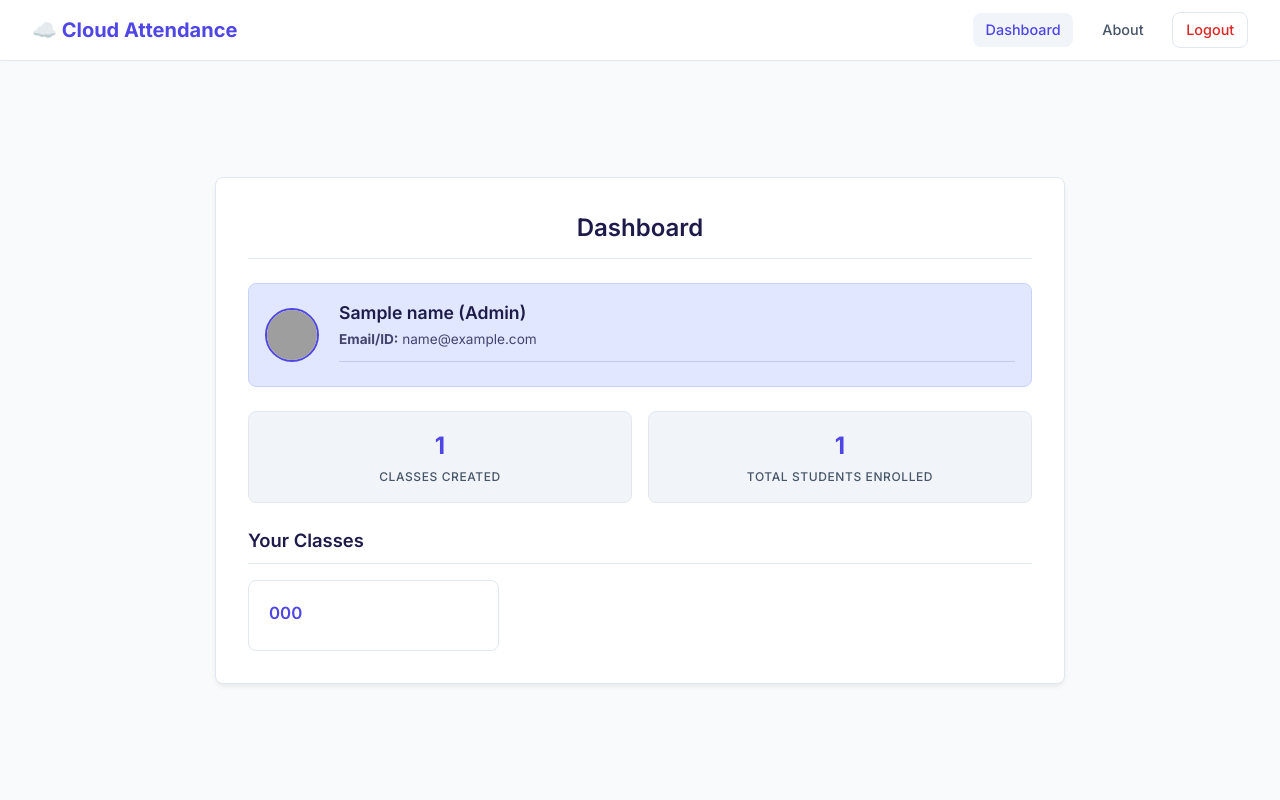
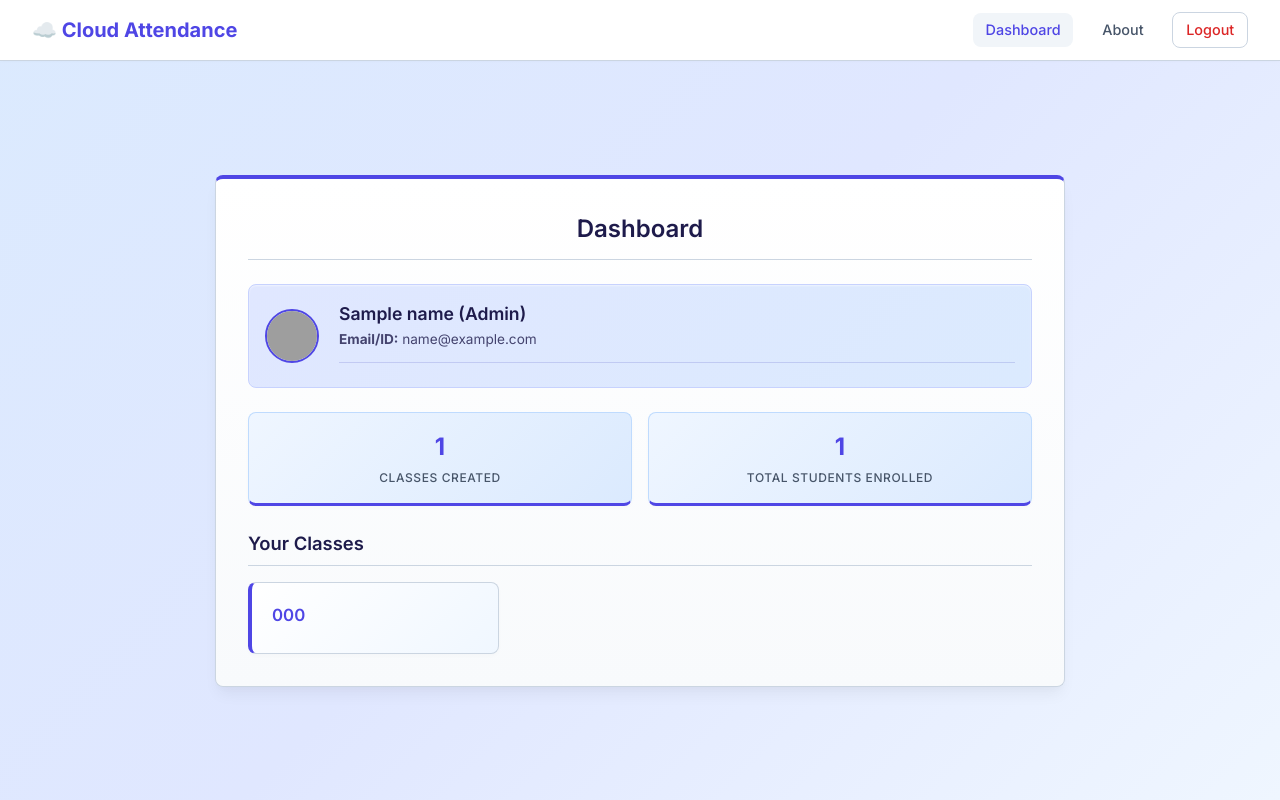
Before and after one commit to ut19/RollCallX, a Flask app: template backend/templates/dashboard.html in a window 1280 px wide. Run offline with Flask 3, Linux system fonts and the light colour scheme; the template is opened without the code that fills it: most values are stand-ins (such as "Sample title", 1, 10 or a date in 2020); grey boxes are pictures that could not be loaded.

```diff
--- a/backend/static/css/style.css
+++ b/backend/static/css/style.css
@@ -2,20 +2,20 @@
 @import url('https://fonts.googleapis.com/css2?family=Inter:wght@300;400;500;600;700&display=swap');
 
 :root {
-  --bg-color: #f8fafc; /* Crisp Slate-50 background */
-  --card-bg: #ffffff; /* White panels */
-  --border-color: #e2e8f0; /* Light Slate-200 border */
-  --text-primary: #0f172a; /* Slate-900 primary text */
-  --text-secondary: #475569; /* Slate-600 secondary text */
+  --bg-color: #f0f4f8; /* Soft slate/blue gray */
+  --card-bg: #ffffff; /* White card backgrounds */
+  --border-color: #cbd5e1; /* Slate border */
+  --text-primary: #0f172a; /* Navy text */
+  --text-secondary: #475569; /* Slate secondary text */
 
-  --accent-indigo: #4f46e5; /* Indigo-600 */
-  --accent-indigo-hover: #4338ca; /* Indigo-700 */
-  --accent-navy: #1e1b4b; /* Indigo-950 / Navy */
+  --accent-indigo: #4f46e5; /* Indigo accent */
+  --accent-indigo-hover: #4338ca; /* Indigo hover */
+  --accent-navy: #1e1b4b; /* Navy */
 
-  --accent-green: #16a34a; /* Green-600 */
-  --accent-red: #dc2626; /* Red-600 */
-  --light-indigo-bg: #e0e7ff; /* Indigo-100 banner */
-  --stat-panel-bg: #f1f5f9; /* Slate-100 stat badge */
+  --accent-green: #16a34a;
+  --accent-red: #dc2626;
+  --light-indigo-bg: #e0e7ff; /* Soft indigo banner */
+  --stat-panel-bg: #eff6ff; /* Soft light blue stat panel */
 
   --border-radius: 8px;
 }
@@ -28,7 +28,7 @@
 }
 
 body {
-  background-color: var(--bg-color);
+  background: linear-gradient(135deg, #dbeafe 0%, #e0e7ff 50%, #eff6ff 100%);
   color: var(--text-primary);
   font-family: 'Inter', -apple-system, BlinkMacSystemFont, "Segoe UI", Helvetica, Arial, sans-serif;
   min-height: 100vh;
@@ -37,7 +37,7 @@ body {
   line-height: 1.5;
 }
 
-/* Crisp White SaaS Navbar with Indigo Brand Text */
+/* Navbar */
 .navbar {
   position: sticky;
   top: 0;
@@ -98,7 +98,7 @@ body {
   border-color: rgba(220, 38, 38, 0.2);
 }
 
-/* Main Layout Wrapper */
+/* Content Spacing */
 .main-content {
   flex: 1;
   display: flex;
@@ -107,15 +107,16 @@ body {
   padding: 2.5rem 1rem;
 }
 
-/* White card with slate border, soft shadow, no animations */
+/* White containers with thin borders */
 .container {
   width: 100%;
   max-width: 850px;
-  background-color: var(--card-bg);
+  background: linear-gradient(180deg, #ffffff 0%, #f8fafc 100%);
   border: 1px solid var(--border-color);
+  border-top: 4px solid var(--accent-indigo); /* Premium top accent bar */
   border-radius: var(--border-radius);
   padding: 2rem;
-  box-shadow: 0 4px 6px -1px rgba(0, 0, 0, 0.05), 0 2px 4px -1px rgba(0, 0, 0, 0.03);
+  box-shadow: 0 10px 15px -3px rgba(0, 0, 0, 0.05), 0 4px 6px -2px rgba(0, 0, 0, 0.02);
 }
 
 /* Headings */
@@ -181,7 +182,7 @@ select:focus {
   box-shadow: 0 0 0 3px rgba(79, 70, 229, 0.15);
 }
 
-/* Buttons - Indigo solid, flat design */
+/* Buttons */
 .btn-primary {
   background-color: var(--accent-indigo);
   color: #ffffff;
@@ -223,16 +224,17 @@ select:focus {
   border-color: var(--text-secondary);
 }
 
-/* Profile Card - Soft Indigo background */
+/* Profile banner */
 .profile-card {
   display: flex;
   align-items: center;
   gap: 1.25rem;
-  background-color: var(--light-indigo-bg);
+  background: linear-gradient(135deg, #e0e7ff 0%, #dbeafe 100%);
   border: 1px solid #c7d2fe;
   border-radius: var(--border-radius);
   padding: 1rem;
   margin-bottom: 1.5rem;
+  box-shadow: inset 0 1px 2px rgba(255, 255, 255, 0.5);
 }
 
 .profile-img {
@@ -255,7 +257,7 @@ select:focus {
   opacity: 0.8;
 }
 
-/* Dashboard statistics overview panels */
+/* Stats panel */
 .stats-overview {
   display: grid;
   grid-template-columns: repeat(auto-fit, minmax(140px, 1fr));
@@ -264,11 +266,13 @@ select:focus {
 }
 
 .stat-item {
-  background-color: var(--stat-panel-bg);
-  border: 1px solid var(--border-color);
+  background: linear-gradient(135deg, #eff6ff 0%, #dbeafe 100%);
+  border: 1px solid #bfdbfe; /* Subtle light blue outline */
+  border-bottom: 3px solid var(--accent-indigo); /* Bottom indigo accent */
   border-radius: var(--border-radius);
   padding: 1rem;
   text-align: center;
+  box-shadow: 0 2px 4px rgba(0, 0, 0, 0.02);
 }
 
 .stat-val {
@@ -286,7 +290,7 @@ select:focus {
   letter-spacing: 0.05em;
 }
 
-/* Class Cards Grid */
+/* Class Grid cards with custom Left Side Indigo Border Strip */
 .class-grid {
   display: grid;
   grid-template-columns: repeat(auto-fill, minmax(240px, 1fr));
@@ -295,19 +299,22 @@ select:focus {
 }
 
 .class-card {
-  background-color: #ffffff;
+  background: linear-gradient(135deg, #ffffff 0%, #f0f7ff 100%);
   border: 1px solid var(--border-color);
+  border-left: 4px solid var(--accent-indigo); /* Left side color strip */
   border-radius: var(--border-radius);
   padding: 1.25rem;
   display: flex;
   flex-direction: column;
   justify-content: space-between;
   gap: 0.75rem;
+  box-shadow: 0 2px 4px rgba(0, 0, 0, 0.02);
 }
 
 .class-card:hover {
   border-color: var(--accent-indigo);
-  box-shadow: 0 4px 12px rgba(79, 70, 229, 0.06);
+  background: linear-gradient(135deg, #eff6ff 0%, #dbeafe 100%);
+  box-shadow: 0 4px 12px rgba(79, 70, 229, 0.1);
 }
 
 .class-header h4 {
@@ -345,7 +352,7 @@ select:focus {
   text-decoration: none;
 }
 
-/* Table layout */
+/* Tables */
 .table-wrapper {
   overflow-x: auto;
   margin-top: 1rem;
@@ -406,7 +413,7 @@ tr:hover td {
   color: var(--accent-green);
 }
 
-/* Captcha Badge styling */
+/* Captcha */
 .captcha-container {
   display: flex;
   align-items: center;
@@ -425,7 +432,7 @@ tr:hover td {
   color: var(--text-primary);
 }
 
-/* Links */
+/* Link utilities */
 .link-muted {
   color: var(--text-secondary);
   text-decoration: none;
@@ -443,7 +450,7 @@ tr:hover td {
   text-decoration: underline;
 }
 
-/* File upload */
+/* Upload input */
 input[type="file"] {
   background-color: #f8fafc;
   border: 1px dashed var(--border-color);
@@ -459,7 +466,7 @@ input[type="file"]:hover {
   background-color: #f1f5f9;
 }
 
-/* About Page Panel Grid features */
+/* About Page features list panels */
 .about-features {
   display: grid;
   grid-template-columns: 1fr 1fr;
@@ -468,12 +475,18 @@ input[type="file"]:hover {
 }
 
 .feature-card {
-  background-color: #ffffff;
+  background: linear-gradient(135deg, #ffffff 0%, #eff6ff 100%);
   border: 1px solid var(--border-color);
   border-radius: var(--border-radius);
   padding: 1.25rem;
   display: flex;
   gap: 0.75rem;
+  box-shadow: 0 2px 4px rgba(0, 0, 0, 0.02);
+}
+
+.feature-card:hover {
+  background: linear-gradient(135deg, #eff6ff 0%, #dbeafe 100%);
+  border-color: var(--accent-indigo);
 }
 
 .feature-icon {
```
